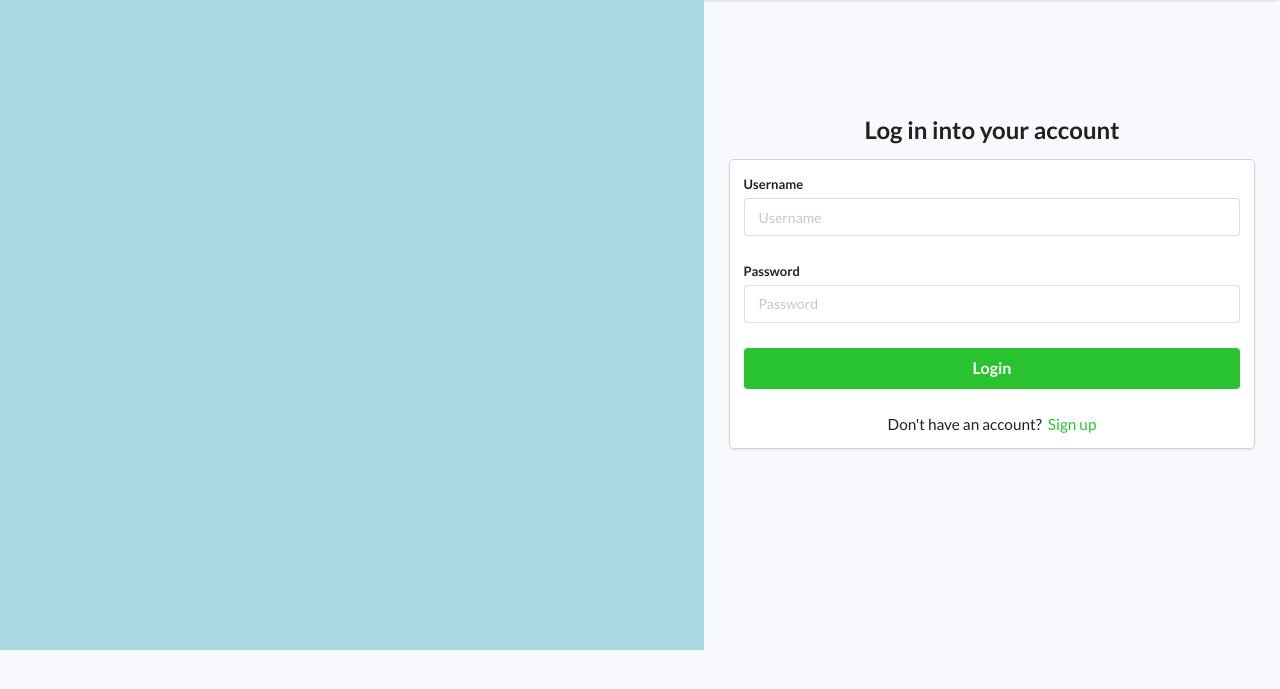
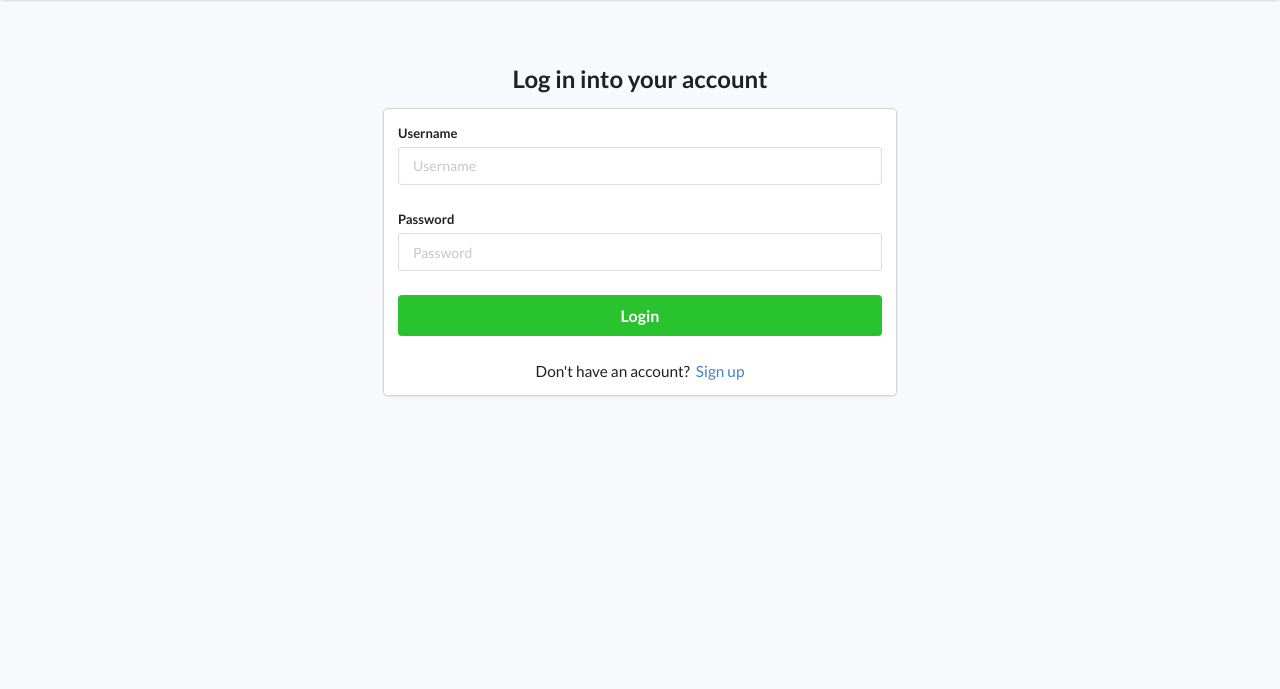
Before and after one commit to r2o0h0i1t/freE-Learning, a PHP site: page /freE-Learning/login.php in a window 1280 px wide. Shown: the part 58-747 px from the top of the page. Run offline with PHP 8.4, Linux system fonts and the light colour scheme; some libraries are stand-ins or nearby versions.

Commit message:
Improved logins UI

```diff
--- a/assets/css/logins.css
+++ b/assets/css/logins.css
@@ -1,42 +1,34 @@
 body{
     background-color: #f2f4f978;
 }
-
-#login .right {
-    float: right;
-    width: 45%;
-    margin-top: 7%;
-    padding: 2%;
+#login{
+    margin-top: 5%;
 }
-
-#login .left {
-    float: left;
-    width: 55%;
-    height: 650px;
-    background-color: lightblue;
-}
-
-.right h2 {
+#login h2 {
     text-align: center;
 }
 
-.right .ui.card {
-    width: 100%;
+#login .ui.card {
+    width: 40%;
+    margin: 0 auto;
 }
 
-#login .right form .field {
+#login form .field {
     margin-bottom: 5% !important;
 }
-
-
-
+#register .ui.card{
+    width: 85%;
+    margin: 0 auto;
+}
 #register .right form .field {
     margin-bottom: 1.5% !important;
 }
-
-.right button[type=submit] {
-    background-color: #29c32f;
-    color: #fff;
+#register h2{
+    text-align: center;
+}
+button[type=submit] {
+    background-color: #29c32f !important;
+    color: #fff !important;
     width: 100%;
 }
 
@@ -44,7 +36,7 @@ body{
     color: #29c32f;
 }
 
-#login .right .bottom {
+#login .bottom {
     text-align: center;
     font-size: 1.1em;
     margin-top: 5%;
--- a/login.php
+++ b/login.php
@@ -52,10 +52,6 @@
 
     <section id="login">
 
-        <div class="left"></div>
-
-        <div class="right">
-
         <h2>Log in into your account</h2>
 
         <div class="ui card">
@@ -91,10 +87,6 @@
 
             </div>
 
-            </div>
-
-        </div>
-
     </section>
 
 </body>
--- a/register.php
+++ b/register.php
@@ -23,6 +23,7 @@
 
 <body>
     <?php
+        include("includes/config.php");
         include("includes/components/navbar.php");
 
     ?>
```
Lines whose indentation alone changed are shown as unchanged.
